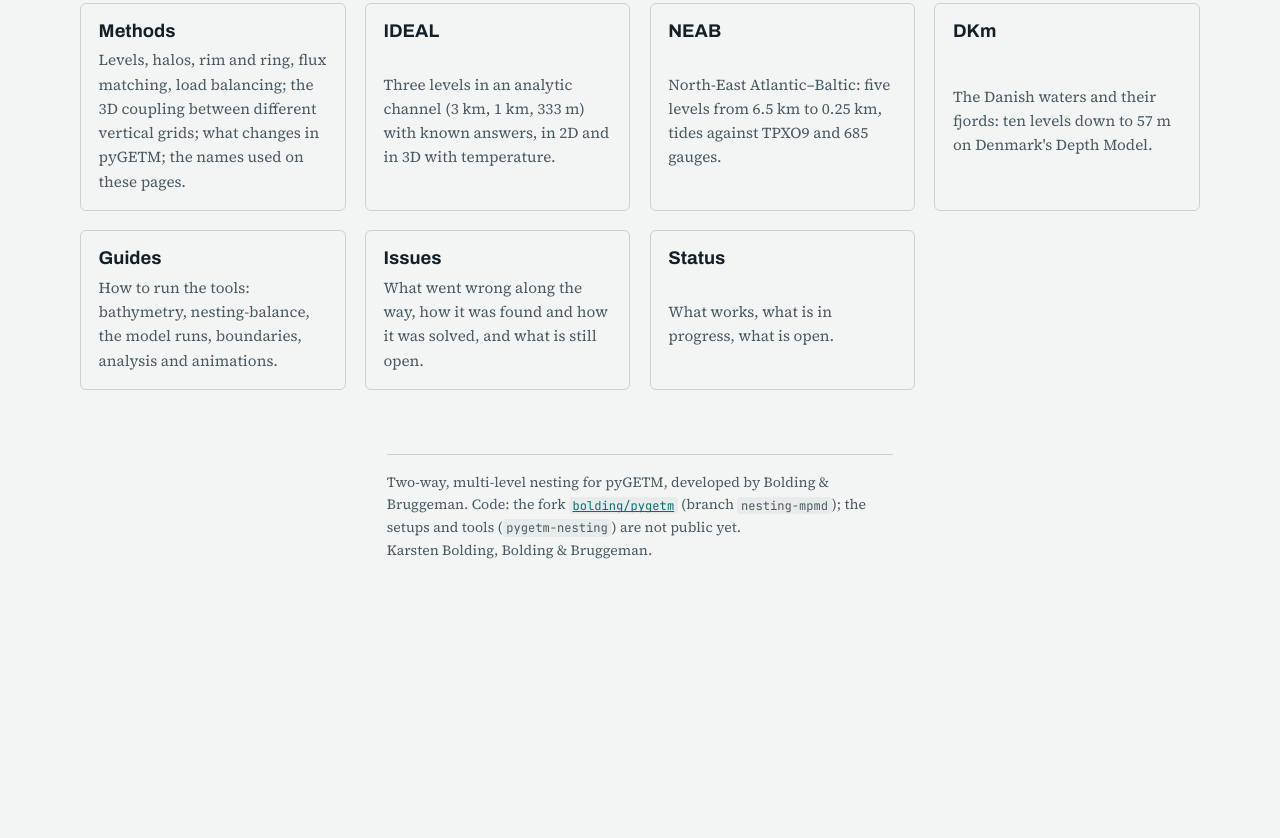
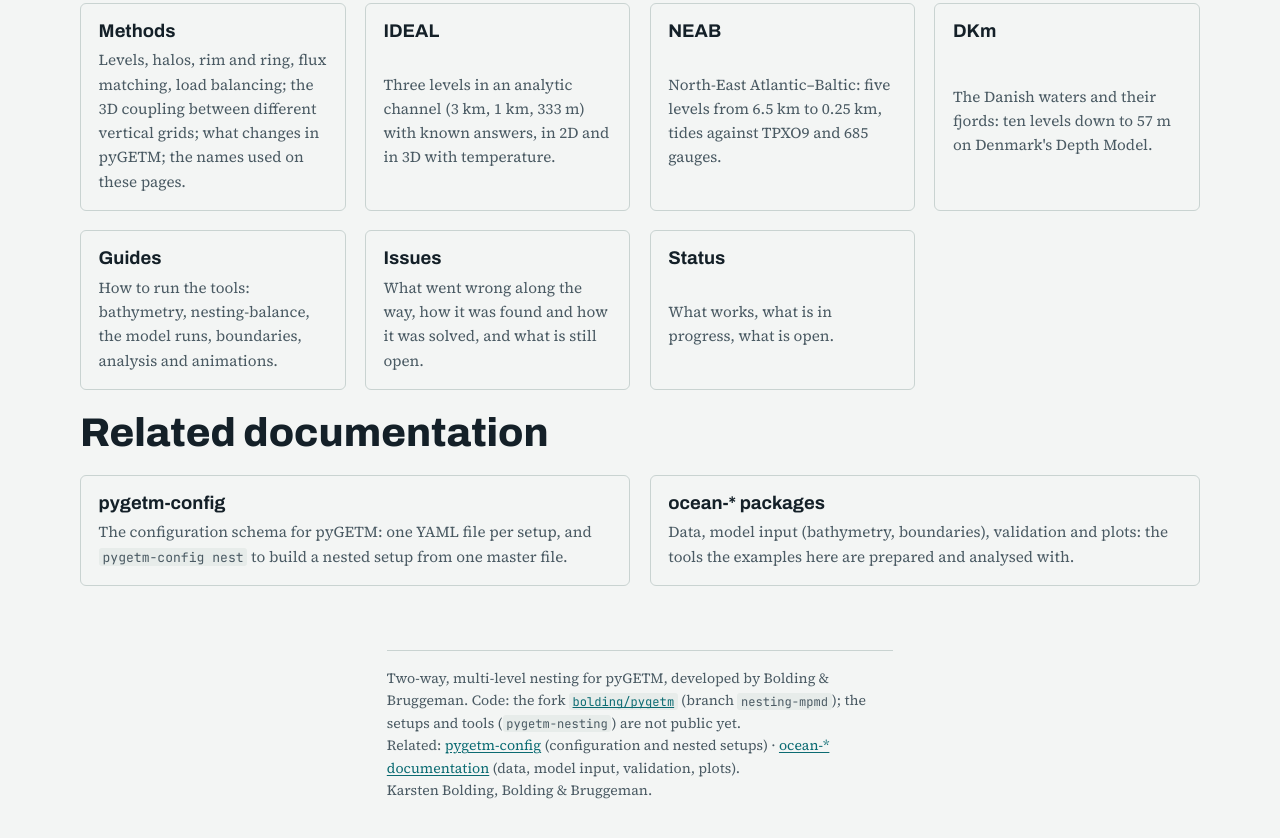
Before and after one commit to bolding/nesting-docs, a plain HTML site: page index.html in a window 1280 px wide. Shown: the part 611-1449 px from the top of the page. Before the commit the page ends 1236 px from the top, so only its background shows below. Drawn offline with Linux system fonts and the light colour scheme.

Commit message:
Links to the pygetm-config and ocean-* documentation
Co-Authored-By: Claude Opus 5.5 <noreply@anthropic.com>

```diff
--- a/index.html
+++ b/index.html
@@ -225,8 +225,13 @@ h2[id], h3[id] { scroll-margin-top: 4.5rem; }
 <a class="card" href="issues.html"><h3>Issues</h3><p>What went wrong along the way, how it was found and how it was solved, and what is still open.</p></a>
 <a class="card" href="status.html"><h3>Status</h3><p>What works, what is in progress, what is open.</p></a>
 </div>
+<h2>Related documentation</h2>
+<div class="cards">
+<a class="card" href="https://bolding.github.io/config-docs/"><h3>pygetm-config</h3><p>The configuration schema for pyGETM: one YAML file per setup, and <code>pygetm-config nest</code> to build a nested setup from one master file.</p></a>
+<a class="card" href="https://bolding.github.io/ocean-docs/"><h3>ocean-* packages</h3><p>Data, model input (bathymetry, boundaries), validation and plots: the tools the examples here are prepared and analysed with.</p></a>
+</div>
 </section>
-<footer class="foot"><p>Two-way, multi-level nesting for pyGETM, developed by Bolding &amp; Bruggeman. Code: the fork <a href="https://github.com/bolding/pygetm"><code>bolding/pygetm</code></a> (branch <code>nesting-mpmd</code>); the setups and tools (<code>pygetm-nesting</code>) are not public yet.</p><p>Karsten Bolding, Bolding &amp; Bruggeman.</p></footer>
+<footer class="foot"><p>Two-way, multi-level nesting for pyGETM, developed by Bolding &amp; Bruggeman. Code: the fork <a href="https://github.com/bolding/pygetm"><code>bolding/pygetm</code></a> (branch <code>nesting-mpmd</code>); the setups and tools (<code>pygetm-nesting</code>) are not public yet.</p><p>Related: <a href="https://bolding.github.io/config-docs/">pygetm-config</a> (configuration and nested setups) · <a href="https://bolding.github.io/ocean-docs/">ocean-* documentation</a> (data, model input, validation, plots).</p><p>Karsten Bolding, Bolding &amp; Bruggeman.</p></footer>
 </main>
 <dialog id="lightbox" aria-label="Figure"><button type="button" id="lbclose" aria-label="Close">Close</button><img id="lbimg" alt=""></dialog>
 <script>(function () {
```
Also changed, not shown: dkm-belt_sea.html (+1 -1 lines), dkm-dkm_root.html (+1 -1 lines), dkm-kattegat.html (+1 -1 lines), dkm-limfjord_east.html (+1 -1 lines), dkm-limfjord_west.html (+1 -1 lines), dkm-little_belt.html (+1 -1 lines), dkm-mariager_randers.html (+1 -1 lines), dkm-ringkobing_fjord.html (+1 -1 lines), dkm-smaalandsfarvandet.html (+1 -1 lines), dkm-sound.html (+1 -1 lines), dkm.html (+1 -1 lines), guides.html (+1 -1 lines), ideal.html (+1 -1 lines), issues.html (+1 -1 lines), 3 more files.
